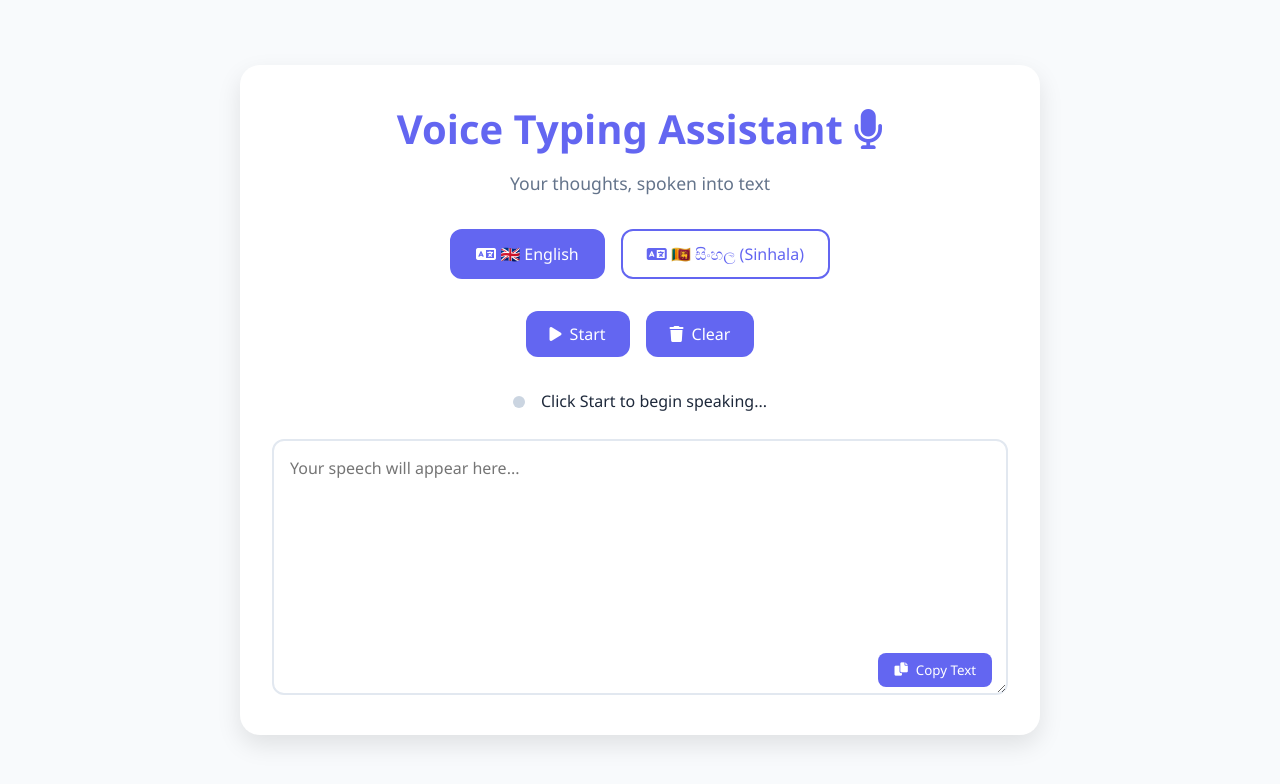
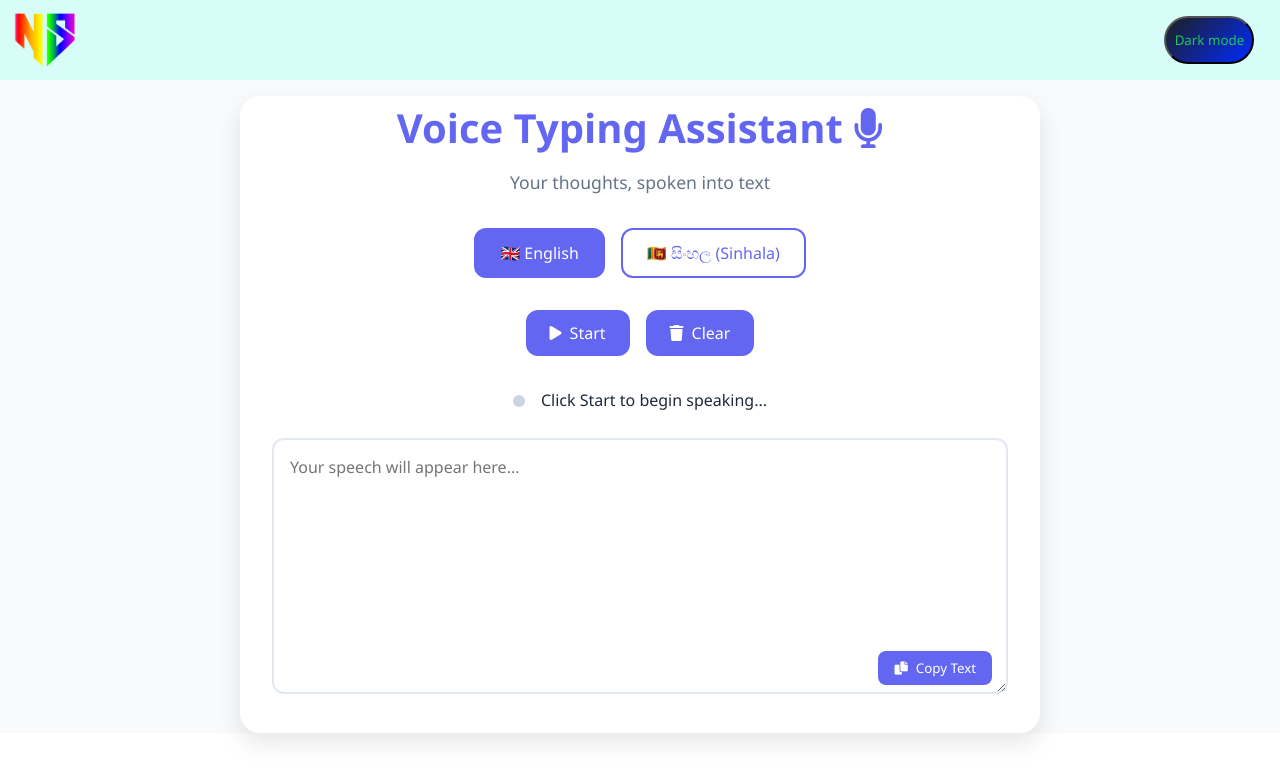
Before and after one commit to NipunSGeeTH/Voice-typing-website, a plain HTML site: page index.html in a window 1280 px wide. Drawn offline with Linux system fonts and the light colour scheme.

Commit message:
add logo

```diff
--- a/index.html
+++ b/index.html
@@ -8,6 +8,12 @@
     <link rel="stylesheet" href="style.css">
 </head>
 <body>
+    <div id="navbar">
+        <img src="src/images/logo.png" alt="Logo" class="logo-image" >
+        <button id="dark-mode"> Dark mode</button>
+    </div>
+
+    <div id="middle">
     <div class="container">
         <div class="app-header">
             <h1>Voice Typing Assistant <i class="fas fa-microphone"></i></h1>
@@ -16,10 +22,10 @@
 
         <div class="language-selector">
             <button class="lang-btn active" data-lang="en-US">
-                <i class="fas fa-language"></i> 🇬🇧 English
+                 🇬🇧 English
             </button>
             <button class="lang-btn" data-lang="si-LK">
-                <i class="fas fa-language"></i> 🇱🇰 සිංහල (Sinhala)
+                 🇱🇰 සිංහල (Sinhala)
             </button>
 
 
@@ -50,6 +56,7 @@
             </button>
         </div>
     </div>
+</div>
 
     <script src="script.js"></script>
 </body>
--- a/style.css
+++ b/style.css
@@ -14,17 +14,37 @@
     font-family: 'Segoe UI', system-ui, sans-serif;
 }
 
-body {
+#middle {
+
     background: var(--background-color);
     color: var(--text-color);
     line-height: 1.6;
-    min-height: 100vh;
+    min-height: 50vh;
     display: flex;
     justify-content: center;
     align-items: center;
-    padding: 20px;
+    padding: 0px;
+
+}
+#navbar{
+    display: flex;
+
+    justify-content: space-between;
+    align-items: center;
+
+    background-color: #d7fdf8;
+    padding-right: 2vw;
+    width: 100vw;
+    height: 10vh;
+
 }
 
+.logo-image{
+
+    width: auto;
+    height: 10vh;
+    scale: 150%;
+}
 .container {
     background: white;
     padding: 2rem;
@@ -33,6 +53,8 @@ body {
     width: 100%;
     max-width: 800px;
     animation: fadeIn 0.5s ease-out;
+    padding-top: 0px;
+    margin-top: 2vh;
 }
 
 .app-header {
@@ -132,6 +154,10 @@ body {
 .output-container {
     position: relative;
 }
+body{
+    max-height: 100vh;
+    margin: 0%;
+}
 
 textarea {
     width: 100%;
@@ -174,6 +200,20 @@ textarea:focus {
     display: none;
 }
 
+#dark-mode{
+    height: 6vh;
+    border-top-left-radius: 50px;
+    border-end-start-radius: 50px;
+    border-bottom-right-radius: 50px;
+    border-top-right-radius:50px ;
+    width: 90px;
+    color: #22c55e;
+    background: linear-gradient(135deg, #1f1f1f, #002bff);
+
+}
+#dark-mode:hover{
+    background: linear-gradient(135deg, #ff0b0b, #002bff);
+}
 
 @keyframes pulse {
     0% {
@@ -217,4 +257,12 @@ textarea:focus {
     .app-header h1 {
         font-size: 2rem;
     }
+    .logo-image{
+        height: 8vh;
+
+    }
+    #navbar{
+        height: 8vh;
+    }
+
 }
```
Also changed, not shown: src/images/logo.png (added).
